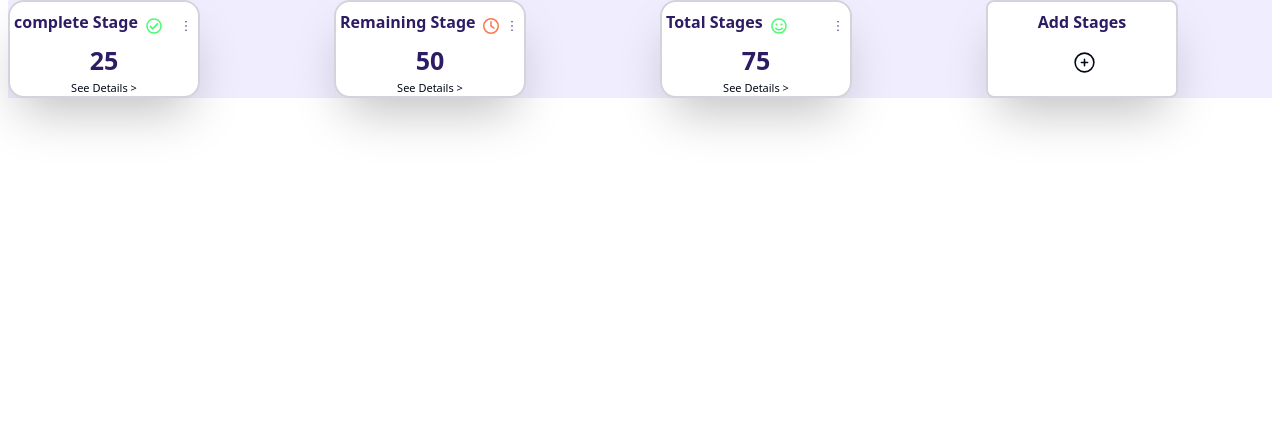
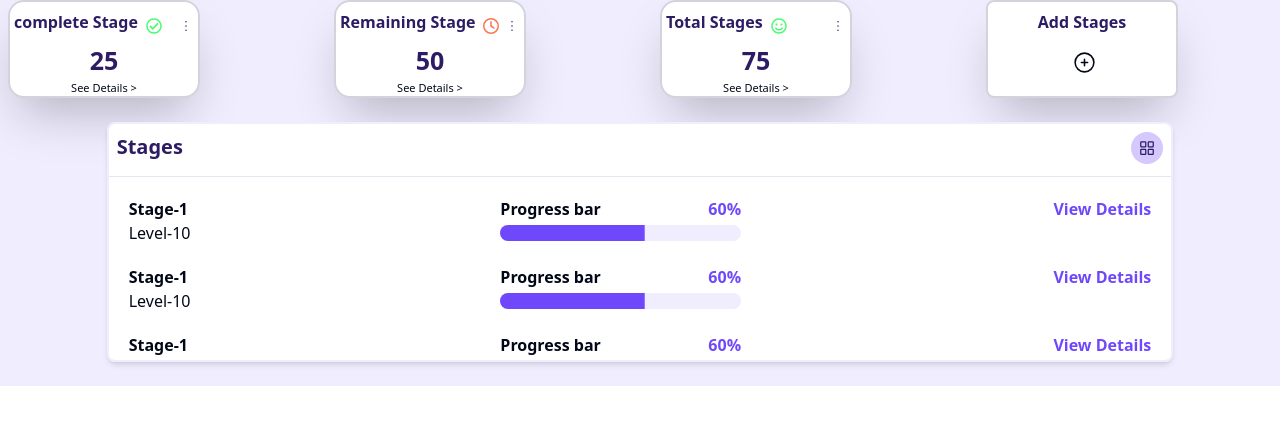
Before and after one commit to Ragnarloki/Altrusty, a React (Vite) app: page / in a window 1280 px wide. Shown: the top 424 px of the page. Built offline with nearby package versions, Linux system fonts and the light colour scheme.

Commit message:
commited

```diff
--- a/package.json
+++ b/package.json
@@ -10,6 +10,7 @@
     "preview": "vite preview"
   },
   "dependencies": {
+    "@radix-ui/react-progress": "^1.1.0",
     "@radix-ui/react-slot": "^1.1.0",
     "class-variance-authority": "^0.7.0",
     "clsx": "^2.1.1",
--- a/src/App.jsx
+++ b/src/App.jsx
@@ -13,7 +13,7 @@ import {
   CardTitle,
 } from "@/components/ui/card"
 import { icons } from 'lucide-react'
-
+import Task from './Task';
 const tasks=[
   {
     id:1,
@@ -40,7 +40,8 @@ const tasks=[
 ]
 function App() {
   return (
-    <div className='grid ml-2 mr-2 grid-cols-2 sm:grid-cols-3 md:grid-cols-4 gap-10 bg-back'>
+    <div className=' bg-back'>
+    <div className='grid ml-2 mr-2 grid-cols-2 sm:grid-cols-3 md:grid-cols-4 gap-10'>
       {tasks.map((task)=>(
       //     <Card className='bg-white rounded-lg  shadow-2xl text-center border' key={task.id} >
       //     <CardHeader>
@@ -63,8 +64,8 @@ function App() {
       //     </CardContent>
 
       //   </Card>
-      <div className='bg-white border-2 rounded-2xl   w-48 text-center shadow-2xl border-gray-300 '>
-        <div className='ml-1 mr-1'>
+      <div className='bg-white border-2 rounded-2xl  details w-48 text-center shadow-2xl border-gray-300 '>
+        <div className=' ml-1 mr-1'>
          <span className='font-bold  text-text flex justify-between mt-2'>
             <span className='flex '>
             <h1 >{task.taskname} </h1>
@@ -89,6 +90,11 @@ function App() {
        </div>
 
        </div>
+
+  </div>
+  <div className="flex justify-center items-center h-72">
+           <Task />
+       </div>
   </div>
   )
 }
--- /dev/null
+++ b/src/Task.jsx
@@ -0,0 +1,87 @@
+import { Bold } from 'lucide-react';
+import React, { useState } from 'react'
+import { PiSquaresFour } from "react-icons/pi";
+import { Progress } from "@/components/ui/progress";
+const stages=[
+    {
+        id:1,
+        progress:60,
+        level:10
+    },
+    {
+        id:1,
+        progress:60,
+        level:10
+    },{
+        id:1,
+        progress:60,
+        level:10
+    },{
+        id:1,
+        progress:60,
+        level:10
+    },{
+        id:1,
+        progress:60,
+        level:10
+    },{
+        id:1,
+        progress:60,
+        level:10
+    },{
+        id:1,
+        progress:60,
+        level:10
+    },{
+        id:1,
+        progress:60,
+        level:10
+    }
+]
+function Task() {
+    const [progress, setProgress] = React.useState(13)
+    const [level,setLevel]=useState()
+    React.useEffect(() => {
+      const timer = setTimeout(() => setProgress(60), 500)
+      return () => clearTimeout(timer)
+    }, [])
+
+
+  return (
+    <div className="w-5/6 overflow-scroll  h-5/6 bg-white border-2 border-back rounded-lg shadow-md">
+    <div className='relative '>
+    <p className="text-xl  flex justify-between font-semibold text-gray-800">
+        <p className='text-text ml-2 mt-2'>Stages</p>
+        <span className='bg-four_squares mr-2 mt-2 items-center  rounded-full w-8 h-8'>
+           <PiSquaresFour className=' mt-1.5 ml-1.5 '  color='rgba(45, 28, 100, 1)'/>
+        </span>
+
+    </p>
+    <hr className='mt-3'/>
+    </div>
+    <div className=''>
+        {stages.map((stage)=>(
+            <div key={stage.id}>
+                <div className='flex justify-between m-5 -mb-5 font-semibold'>
+                <h1>Stage-{stage.id}</h1>
+                <div>
+                    <span className=' flex justify-between'>
+                    <h1 className='w-52 mb-1 '>Progress bar</h1>
+                    <h1 className='text-progress'>{stage.progress}%</h1>
+                    </span>
+                     <Progress value={progress} className="w-[100%]" />
+
+                </div>
+                <h1 className='text-progress'>View Details</h1>
+                </div>
+
+
+                <h1 className='m-5 mt-0 font-light'>Level-{stage.level}</h1>
+            </div>
+        ))}
+    </div>
+  </div>
+  )
+}
+
+export default Task
--- /dev/null
+++ b/src/components/ui/progress.jsx
@@ -0,0 +1,20 @@
+"use client"
+
+import * as React from "react"
+import * as ProgressPrimitive from "@radix-ui/react-progress"
+
+import { cn } from "@/lib/utils"
+
+const Progress = React.forwardRef(({ className, value, ...props }, ref) => (
+  <ProgressPrimitive.Root
+    ref={ref}
+    className={cn("relative h-4 w-full overflow-hidden rounded-full bg-progress_2", className)}
+    {...props}>
+    <ProgressPrimitive.Indicator
+      className="h-full w-full flex-1 bg-progress transition-all"
+      style={{ transform: `translateX(-${100 - (value || 0)}%)` }} />
+  </ProgressPrimitive.Root>
+))
+Progress.displayName = ProgressPrimitive.Root.displayName
+
+export { Progress }
--- a/tailwind.config.js
+++ b/tailwind.config.js
@@ -28,9 +28,12 @@ module.exports = {
     },
     extend: {
       colors: {
+        progress_2:"rgba(240, 237, 255, 1)",
+        progress:"rgba(112, 72, 251, 1)",
         primary: "#032d60",
         text:"rgba(45, 28, 100, 1)",
         back:"rgba(240, 237, 255, 1)",
+        four_squares:"rgba(212, 200, 253, 1)",
         accent: "#eaf5fe",
         secondary: "#ce4d2f",
         secondaryDark: "#8c3a23",
```
Also changed, not shown: src/App.css (+13 -0 lines), 1 other file (tests, documents, lock files or other folders).
